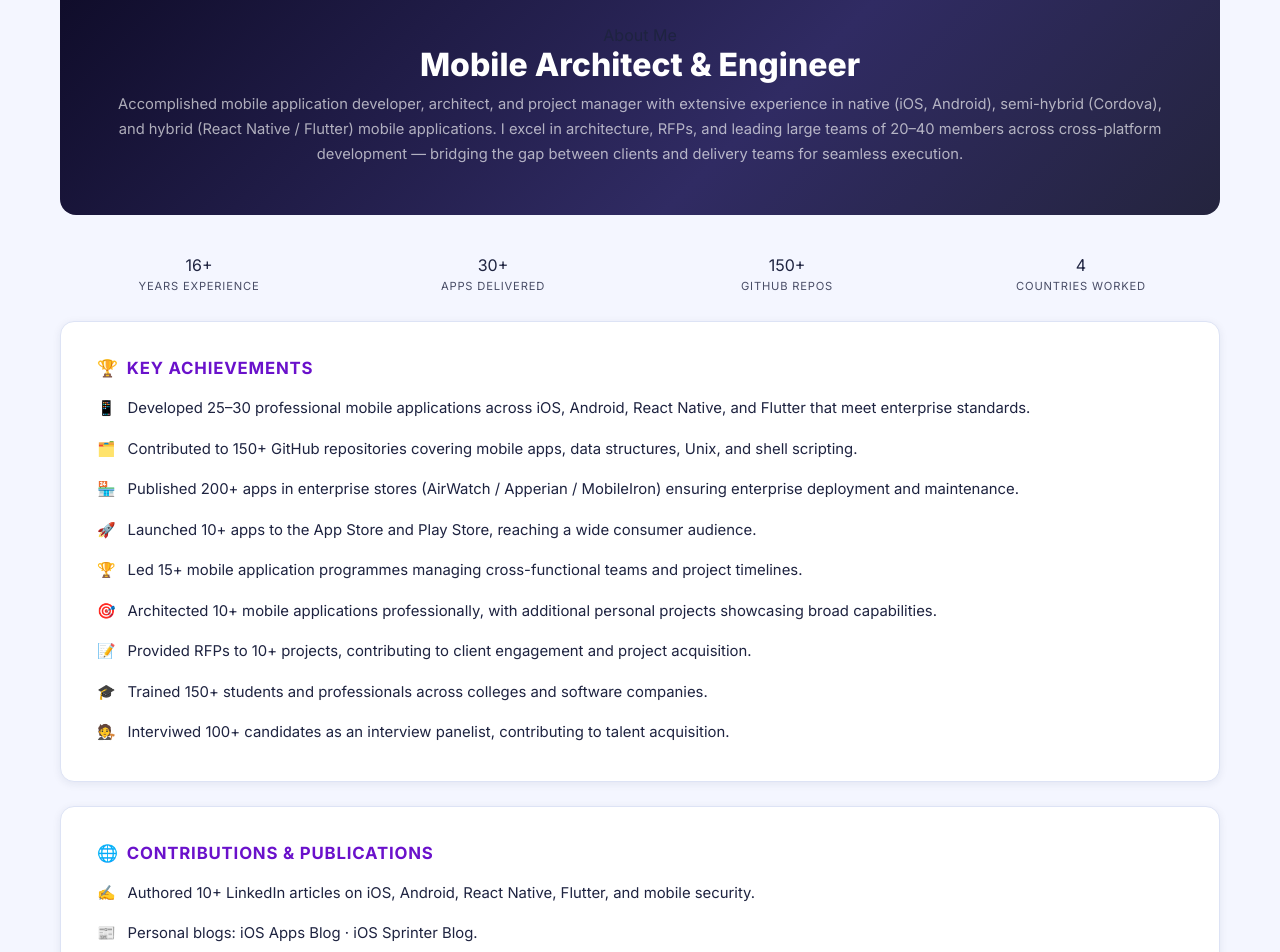
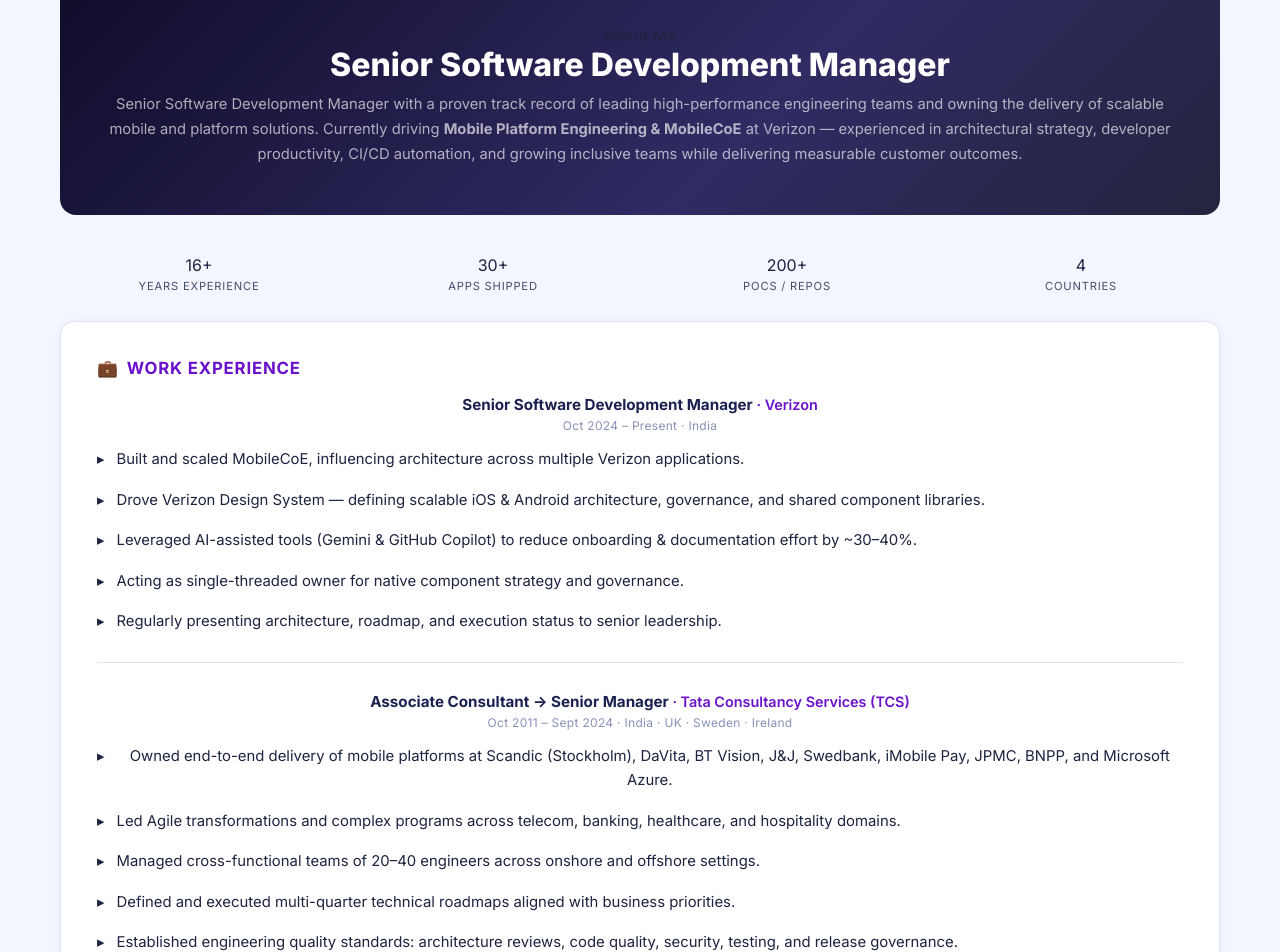
Before and after one commit to pavan-kumar-arepu/E2EMobileAppsSite, a React (Create React App) app: page /about in a window 1280 px wide. Shown: the part 160-1112 px from the top of the page. Built offline with nearby package versions, Linux system fonts and the light colour scheme.

Commit message:
feat: update site from resume — Verizon role, MobileCoE, awards, skills, remove TopClients

```diff
--- a/src/components/Tabs/AboutMe/AboutMe.css
+++ b/src/components/Tabs/AboutMe/AboutMe.css
@@ -104,3 +104,33 @@
   .about-banner { flex-direction: column; }
   .about-stats { grid-template-columns: repeat(2, 1fr); }
 }
+
+/* Work experience blocks inside .about-card */
+.about-job {
+  margin-bottom: 28px;
+  padding-bottom: 28px;
+  border-bottom: 1px solid var(--border, #dde3f5);
+}
+.about-job:last-child { border-bottom: none; margin-bottom: 0; padding-bottom: 0; }
+
+.about-job-header {
+  display: flex;
+  flex-direction: column;
+  gap: 4px;
+  margin-bottom: 12px;
+}
+.about-job-role {
+  font-size: .95rem;
+  font-weight: 700;
+  color: var(--navy, #1a2150);
+}
+.about-job-company {
+  font-size: .9rem;
+  color: var(--primary, #6a11cb);
+  font-weight: 600;
+}
+.about-job-meta {
+  font-size: .75rem;
+  color: var(--text-3, #8a90b8);
+  letter-spacing: .3px;
+}
--- a/src/components/Tabs/AboutMe/AboutMe.js
+++ b/src/components/Tabs/AboutMe/AboutMe.js
@@ -3,45 +3,83 @@
 
 const STATS = [
   { value: "16+",  label: "Years Experience" },
-  { value: "30+",  label: "Apps Delivered" },
-  { value: "150+", label: "GitHub Repos" },
-  { value: "4",    label: "Countries Worked" },
+  { value: "30+",  label: "Apps Shipped" },
+  { value: "200+", label: "POCs / Repos" },
+  { value: "4",    label: "Countries" },
+];
+
+const EXPERIENCE = [
+  {
+    period: "Oct 2024 – Present",
+    company: "Verizon",
+    role: "Senior Software Development Manager",
+    location: "India",
+    points: [
+      "Built and scaled MobileCoE, influencing architecture across multiple Verizon applications.",
+      "Drove Verizon Design System — defining scalable iOS & Android architecture, governance, and shared component libraries.",
+      "Leveraged AI-assisted tools (Gemini & GitHub Copilot) to reduce onboarding & documentation effort by ~30–40%.",
+      "Acting as single-threaded owner for native component strategy and governance.",
+      "Regularly presenting architecture, roadmap, and execution status to senior leadership.",
+    ],
+  },
+  {
+    period: "Oct 2011 – Sept 2024",
+    company: "Tata Consultancy Services (TCS)",
+    role: "Associate Consultant → Senior Manager",
+    location: "India · UK · Sweden · Ireland",
+    points: [
+      "Owned end-to-end delivery of mobile platforms at Scandic (Stockholm), DaVita, BT Vision, J&J, Swedbank, iMobile Pay, JPMC, BNPP, and Microsoft Azure.",
+      "Led Agile transformations and complex programs across telecom, banking, healthcare, and hospitality domains.",
+      "Managed cross-functional teams of 20–40 engineers across onshore and offshore settings.",
+      "Defined and executed multi-quarter technical roadmaps aligned with business priorities.",
+      "Established engineering quality standards: architecture reviews, code quality, security, testing, and release governance.",
+    ],
+  },
 ];
 
 const ACHIEVEMENTS = [
-  { icon: "📱", text: "Developed 25–30 professional mobile applications across iOS, Android, React Native, and Flutter that meet enterprise standards." },
-  { icon: "🗂️", text: "Contributed to 150+ GitHub repositories covering mobile apps, data structures, Unix, and shell scripting." },
-  { icon: "🏪", text: "Published 200+ apps in enterprise stores (AirWatch / Apperian / MobileIron) ensuring enterprise deployment and maintenance." },
-  { icon: "🚀", text: "Launched 10+ apps to the App Store and Play Store, reaching a wide consumer audience." },
-  { icon: "🏆", text: "Led 15+ mobile application programmes managing cross-functional teams and project timelines." },
-  { icon: "🎯", text: "Architected 10+ mobile applications professionally, with additional personal projects showcasing broad capabilities." },
-  { icon: "📝", text: "Provided RFPs to 10+ projects, contributing to client engagement and project acquisition." },
-  { icon: "🎓", text: "Trained 150+ students and professionals across colleges and software companies." },
-  { icon: "🧑‍⚖️", text: "Interviwed 100+ candidates as an interview panelist, contributing to talent acquisition." },
+  { icon: "🏅", text: "Spotlight Award — For driving cross-org mobile platform unification and delivery excellence at Verizon." },
+  { icon: "🤝", text: "Experience Principle Award (Human) — For leadership, mentoring, and building an inclusive team culture." },
+  { icon: "🏆", text: "Best Team Award — TCS Internal 2021 for a successful iOS project." },
+  { icon: "🧠", text: "Context Master — TCS Internal 2020/2023 for process improvement." },
+  { icon: "💡", text: "Ranked Top 3 in the 2017 Healthcare Ideathon for innovation." },
+  { icon: "📱", text: "Shipped 25–30 professional mobile apps (iOS, Android, React Native, Flutter) for enterprise clients." },
+  { icon: "🏪", text: "Published 200+ apps in enterprise stores (AirWatch / Apperian / MobileIron) across 20+ countries." },
+  { icon: "🚀", text: "Launched 10+ consumer apps to the App Store and Google Play Store." },
+  { icon: "🔥", text: "Maintained a 365-day coding streak on Scalar." },
+  { icon: "🎓", text: "Trained 150+ students and professionals; interviewed 100+ engineering candidates as a panelist." },
 ];
 
-const CONTRIBUTIONS = [
-  { icon: "✍️", text: "Authored 10+ LinkedIn articles on iOS, Android, React Native, Flutter, and mobile security." },
-  { icon: "📰", text: "Personal blogs: iOS Apps Blog · iOS Sprinter Blog." },
-  { icon: "🏅", text: "Recipient of multiple awards and recognitions for exceptional contributions to the company." },
-  { icon: "🌍", text: "Worked across India, UK, Sweden, and Ireland — collaborating with global clients and teams." },
+const UTILITIES = [
+  { icon: "⚙️", text: "Cross-Platform IPA Generator — web app for generating IPA files on macOS & Windows." },
+  { icon: "📄", text: "Automated Mobile App Documentation Tool — auto-generates app documentation, saving hours of manual effort." },
+  { icon: "🔍", text: "NSLOG Collector & Exporter — gathers NSLOGs from apps and exports them to Word and PDF." },
+  { icon: "🔄", text: "Objective-C to Swift Conversion Tool — shell script converter to modernise legacy codebases." },
+  { icon: "💥", text: "iOS Crash Report Symboliser — symbolises crash reports in under 10 seconds via shell scripting." },
+];
+
+const EDUCATION = [
+  { icon: "🎓", text: "Pursuing M.Tech in AI / ML — BITS Pilani (WILP Program)" },
+  { icon: "🏫", text: "B.Tech in Computer Science — Nagarjuna University, India (2008)" },
+  { icon: "📚", text: "2022–2024: Pure Software Developer Program — Data Structures, System Design, LLD & HLD" },
 ];
 
 const AboutMe = () => {
   return (
     <div className="about-me">
+
       {/* Hero banner */}
       <div className="about-banner">
         <div className="about-banner-text">
           <span className="about-badge">About Me</span>
-          <h2>Mobile Architect &amp; Engineer</h2>
+          <h2>Senior Software Development Manager</h2>
           <p>
-            Accomplished mobile application developer, architect, and project
-            manager with extensive experience in native (iOS, Android),
-            semi-hybrid (Cordova), and hybrid (React Native / Flutter) mobile
-            applications. I excel in architecture, RFPs, and leading large teams
-            of 20–40 members across cross-platform development — bridging the
-            gap between clients and delivery teams for seamless execution.
+            Senior Software Development Manager with a proven track record of leading
+            high-performance engineering teams and owning the delivery of scalable mobile
+            and platform solutions. Currently driving <strong>Mobile Platform Engineering
+            &amp; MobileCoE</strong> at Verizon — experienced in architectural strategy,
+            developer productivity, CI/CD automation, and growing inclusive teams while
+            delivering measurable customer outcomes.
           </p>
         </div>
       </div>
@@ -56,31 +94,65 @@
         ))}
       </div>
 
-      {/* Key Achievements */}
+      {/* Work Experience */}
       <div className="about-card">
-        <h3><span className="about-card-icon">🏆</span> Key Achievements</h3>
+        <h3><span className="about-card-icon">💼</span> Work Experience</h3>
+        {EXPERIENCE.map((job) => (
+          <div key={job.company} className="about-job">
+            <div className="about-job-header">
+              <div>
+                <span className="about-job-role">{job.role}</span>
+                <span className="about-job-company"> · {job.company}</span>
+              </div>
+              <span className="about-job-meta">{job.period} · {job.location}</span>
+            </div>
+            <ul>
+              {job.points.map((p, i) => (
+                <li key={i} className="about-li-icon">
+                  <span>▸</span><span>{p}</span>
+                </li>
+              ))}
+            </ul>
+          </div>
+        ))}
+      </div>
+
+      {/* Awards & Achievements */}
+      <div className="about-card">
+        <h3><span className="about-card-icon">🏆</span> Awards &amp; Achievements</h3>
         <ul>
           {ACHIEVEMENTS.map((a, i) => (
             <li key={i} className="about-li-icon">
-              <span>{a.icon}</span>
-              <span>{a.text}</span>
+              <span>{a.icon}</span><span>{a.text}</span>
             </li>
           ))}
         </ul>
       </div>
 
-      {/* Contributions */}
+      {/* Technical Utilities */}
       <div className="about-card">
-        <h3><span className="about-card-icon">🌐</span> Contributions &amp; Publications</h3>
+        <h3><span className="about-card-icon">🛠️</span> Technical Utilities Built</h3>
         <ul>
-          {CONTRIBUTIONS.map((c, i) => (
+          {UTILITIES.map((u, i) => (
             <li key={i} className="about-li-icon">
-              <span>{c.icon}</span>
-              <span>{c.text}</span>
+              <span>{u.icon}</span><span>{u.text}</span>
             </li>
           ))}
         </ul>
       </div>
+
+      {/* Education */}
+      <div className="about-card">
+        <h3><span className="about-card-icon">🎓</span> Education</h3>
+        <ul>
+          {EDUCATION.map((e, i) => (
+            <li key={i} className="about-li-icon">
+              <span>{e.icon}</span><span>{e.text}</span>
+            </li>
+          ))}
+        </ul>
+      </div>
+
     </div>
   );
 };
--- a/src/components/Tabs/Contact/Contact.js
+++ b/src/components/Tabs/Contact/Contact.js
@@ -39,12 +39,23 @@
   {
     icon: "📱",
     label: "Mobile",
-    value: "+46 76 431 65 99  ·  +91 8121 04 03 08",
+    value: "+46 76 431 65 99  ·  +91 8121 040 308",
+  },
+  {
+    icon: "✍️",
+    label: "Blog",
+    value: (
+      <>
+        <a href="https://iossprinter.blogspot.com" target="_blank" rel="noopener noreferrer">iOS Sprinter Blog</a>
+        {" · "}
+        <a href="https://iosapps.blogspot.com" target="_blank" rel="noopener noreferrer">iOS Apps Blog</a>
+      </>
+    ),
   },
   {
     icon: "📍",
     label: "Based In",
-    value: "Sweden · India · UK · Ireland",
+    value: "Hyderabad, India · Open to global opportunities",
   },
 ];
 
@@ -57,7 +68,7 @@
           <img src={contactImage} alt="Pavan Kumar Arepu" className="contact-image" />
         </div>
         <p className="contact-name">Pavan Kumar Arepu</p>
-        <p className="contact-role">Mobile Architect &amp; Engineer</p>
+        <p className="contact-role">Sr. SDM · Mobile Platform, Verizon</p>
       </div>
 
       {/* Right — contact card */}
--- a/src/components/Tabs/Home/Home.js
+++ b/src/components/Tabs/Home/Home.js
@@ -1,14 +1,7 @@
 // src/components/Home/Home.js
 import React from "react";
-// import ProfileSummary from "./ProfileSummary";
-// import Awards from "./Awards";
-// import Education from "./Education";
-// import Experience from "./Experience";
-// import CoreCompetencies from "./CoreCompetencies";
-import QuickView from "./QuickView"; // Import QuickView component
+import QuickView from "./QuickView";
 import Section from "../../Section";
-import TopClients from "./TopClients";
-import Separator from "../../Separator";
 
 const Home = () => {
   return (
@@ -16,10 +9,6 @@
       <Section id="quick-view" title="" style={{ marginBottom: 0 }}>
         <QuickView />
       </Section>
-      <Separator />
-      <Section id="top-client" title="Top Clients">
-        <TopClients />
-      </Section>
     </div>
   );
 };
--- a/src/components/Tabs/Home/QuickView.css
+++ b/src/components/Tabs/Home/QuickView.css
@@ -82,6 +82,12 @@
   font-weight: 600;
   margin: 0;
   letter-spacing: .5px;
+}
+.qv-company {
+  font-size: .8rem;
+  color: rgba(255,255,255,.5);
+  margin: 2px 0 0;
+  font-weight: 500;
 }
 .qv-tagline {
   font-size: .85rem;
--- a/src/components/Tabs/Home/QuickView.js
+++ b/src/components/Tabs/Home/QuickView.js
@@ -4,10 +4,21 @@
 
 const SKILLS = [
   {
+    category: "Leadership & Management",
+    items: [
+      { name: "People Leadership", stars: 5 },
+      { name: "Scrum Master (PSM1) / Agile", stars: 5 },
+      { name: "Architecture & RFPs", stars: 5 },
+      { name: "Multi-region Delivery", stars: 5 },
+      { name: "Project Management", stars: 5 },
+    ],
+  },
+  {
     category: "Mobile — Native",
     items: [
       { name: "iOS / Swift / SwiftUI", stars: 5 },
-      { name: "Android / Kotlin / Jetpack", stars: 4 },
+      { name: "Android / Kotlin / Jetpack Compose", stars: 4 },
+      { name: "Objective-C", stars: 5 },
     ],
   },
   {
@@ -15,37 +26,26 @@
     items: [
       { name: "React Native", stars: 4 },
       { name: "Flutter", stars: 3 },
-      { name: "Cordova / Ionic", stars: 4 },
+      { name: "Cordova / Xamarin", stars: 4 },
     ],
   },
   {
-    category: "Languages",
+    category: "AI / ML & Cloud",
     items: [
-      { name: "Swift", stars: 5 },
-      { name: "Kotlin", stars: 4 },
-      { name: "JavaScript / TypeScript", stars: 4 },
-      { name: "C++", stars: 4 },
-      { name: "Python", stars: 4 },
-      { name: "Dart", stars: 3 },
+      { name: "AI/ML (M.Tech BITS Pilani)", stars: 4 },
+      { name: "AWS (SAA-C03 Certified)", stars: 4 },
+      { name: "Azure / Google Cloud", stars: 3 },
+      { name: "CI/CD & DevOps", stars: 4 },
     ],
   },
   {
-    category: "Cloud & Backend",
+    category: "Languages & Tools",
     items: [
-      { name: "Firebase / Firestore", stars: 5 },
-      { name: "AWS", stars: 3 },
-      { name: "iCloud", stars: 4 },
-      { name: "Node.js / API Gateway", stars: 3 },
-      { name: "Azure", stars: 3 },
-    ],
-  },
-  {
-    category: "Leadership & Process",
-    items: [
-      { name: "Scrum / Agile", stars: 5 },
-      { name: "Team & Project Management", stars: 5 },
-      { name: "Architecture & RFPs", stars: 5 },
-      { name: "Offshore / Onshore Delivery", stars: 5 },
+      { name: "Swift / Kotlin / Python", stars: 5 },
+      { name: "JavaScript / TypeScript", stars: 4 },
+      { name: "C / C++ / Java", stars: 4 },
+      { name: "Shell Scripting / Unix", stars: 5 },
+      { name: "Firebase / Realm / Cosmos DB", stars: 4 },
     ],
   },
 ];
@@ -67,10 +67,12 @@
 
         <div>
           <h1 className="qv-name">Pavan Kumar Arepu</h1>
-          <p className="qv-title">Mobile Architect &amp; Engineer</p>
+          <p className="qv-title">Senior Software Development Manager</p>
+          <p className="qv-company">📍 Verizon · Mobile Platform &amp; Architecture</p>
           <p className="qv-tagline">
-            Building end-to-end mobile solutions across iOS, Android &amp;
-            cross-platform — from concept to App Store.
+            Leading Mobile Platform Engineering &amp; MobileCoE at Verizon.
+            16+ years delivering scalable mobile solutions across the UK,
+            Sweden, Ireland &amp; India.
           </p>
         </div>
 
@@ -81,11 +83,11 @@
           </div>
           <div className="qv-stat">
             <span className="qv-stat-num">30+</span>
-            <span className="qv-stat-label">Apps Built</span>
+            <span className="qv-stat-label">Apps Shipped</span>
           </div>
           <div className="qv-stat">
-            <span className="qv-stat-num">150+</span>
-            <span className="qv-stat-label">Repos</span>
+            <span className="qv-stat-num">200+</span>
+            <span className="qv-stat-label">POCs / Repos</span>
           </div>
           <div className="qv-stat">
             <span className="qv-stat-num">4</span>
@@ -117,7 +119,7 @@
       <div className="qv-skills">
         <div>
           <h2 className="qv-skills-heading">Skills &amp; Expertise</h2>
-          <p className="qv-skills-sub">Hover a chip to highlight — ★ = proficiency level</p>
+          <p className="qv-skills-sub">★ = proficiency level</p>
         </div>
         {SKILLS.map((cat) => (
           <div key={cat.category} className="qv-category">
```
Also changed, not shown: 14 other files (tests, documents, lock files or other folders).
